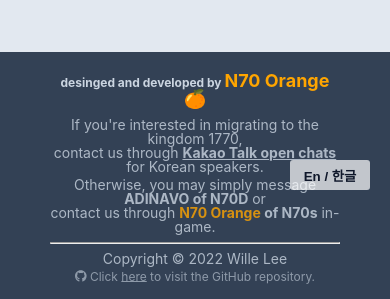
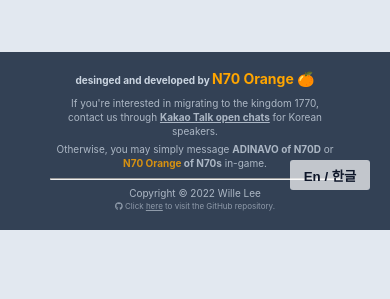
Before and after one commit to WilleLee/rok-supporter, a React (Create React App) app in the folder client/: page / in a window 390 px wide. Shown: the part 634-933 px from the top of the page. After the commit the page ends 864 px from the top, so only its background shows below. Built offline with nearby package versions, Linux system fonts and the light colour scheme.

Commit message:
add comments and basic divs to the about page

```diff
--- a/client/src/components/Footer.js
+++ b/client/src/components/Footer.js
@@ -11,10 +11,7 @@
   const { innerWidth } = useWindowSize();
   return (
     <>
-      <footer
-        className="footer__container"
-        style={innerWidth < 540 ? { textAlign: "center" } : {}}
-      >
+      <footer className={`footer__container ${innerWidth < 540 ? "sc" : ""}`}>
         <div className="footer__title_wrapper">
           <h4 className="footer__title">
             desinged and developed by <span>N70 Orange 🍊</span>
@@ -37,7 +34,7 @@
             </span>
             <span>
               Otherwise, you may simply message <strong>ADINAVO of N70D</strong>{" "}
-              or{innerWidth > 870 ? " " : <br />}contact us through{" "}
+              or{innerWidth > 870 ? " " : <br />}{" "}
               <strong>
                 <span style={{ color: "orange" }}>N70 Orange</span> of N70s
               </strong>{" "}
--- a/client/src/pages/AboutPage.js
+++ b/client/src/pages/AboutPage.js
@@ -1,23 +1,19 @@
 import { H1, H2 } from "../components/styled";
 import useWindowSize from "../hooks/useWindowSize";
+import "../styles/pages/about.scss";
+
+const $WELCOME_MESSAGE = "All Hail Captain and Fruits";
 
 const AboutPage = () => {
   const { innerWidth } = useWindowSize();
   return (
     <section>
       {innerWidth >= 540 ? (
-        <H1>All Hail Captain and Fruits</H1>
+        <H1>{$WELCOME_MESSAGE}</H1>
       ) : (
-        <H2>All Hail Captain and Fruits</H2>
+        <H2>{$WELCOME_MESSAGE}</H2>
       )}
-      <div
-        style={{
-          padding: "0 20px",
-          margin: "0 auto 30px",
-          display: "flex",
-          justifyContent: "center",
-        }}
-      >
+      <div className="about__iframe_container">
         <iframe
           width="560"
           height="315"
@@ -28,7 +24,13 @@
           allowFullScreen
         ></iframe>
       </div>
-      <p>
+      <div className="about__container" /*container*/>
+        <div /*introduce the kingdom as an unity of two different main alliances*/
+        ></div>
+        <div /*introduce main officers of the kingdom*/></div>
+        <div /*influential parties of the kingdom*/></div>
+        <div /*brief KvK history of the kingdom*/></div>
+        <div /*systems of KvK contribution and server events*/></div>
         왕국소개 페이지 fruit fruit fruit fruitfruit fruitfruit fruitfruit
         fruitfruit fruitfruit fruitfruit fruitfruit fruitfruit fruitfruit
         fruitfruit fruitfruit fruitfruit fruitfruit fruitfruit fruitfruit
@@ -149,7 +151,7 @@
         fruitfruit fruitfruit fruitfruit fruitfruit fruitfruit fruitfruit
         fruitfruit fruitfruit fruitfruit fruitfruit fruitfruit fruitfruit
         fruitfruit fruitfruit fruitfruit fruitfruit fruitfruit fruit
-      </p>
+      </div>
     </section>
   );
 };
--- a/client/src/styles/components/footer.scss
+++ b/client/src/styles/components/footer.scss
@@ -5,6 +5,29 @@
   padding: 20px 50px;
   background-color: $bg-color-dark;
   color: $txt-color-dark;
+  &.sc {
+    text-align: center;
+    .footer__title_wrapper {
+      h4 {
+        font-size: 10px;
+        span {
+          font-size: 14px;
+        }
+      }
+    }
+    .footer__front_message {
+      line-height: 14px;
+      font-size: 10px;
+    }
+    .footer__copyrights {
+      span {
+        font-size: 8px;
+      }
+      span:first-child {
+        font-size: 10px;
+      }
+    }
+  }
 }
 .footer__title_wrapper {
   margin-bottom: 10px;
@@ -24,6 +47,7 @@
   display: flex;
   flex-direction: column;
   gap: 4px;
+  line-height: 17px;
 }
 
 .footer__copyrights {
--- a/client/src/styles/components/header.scss
+++ b/client/src/styles/components/header.scss
@@ -108,6 +108,7 @@
         padding: 20px 10px 0;
         background-color: white;
         span {
+          font-weight: bold;
           color: $txt-color-light;
           opacity: 0.7;
           &:hover {
--- /dev/null
+++ b/client/src/styles/pages/about.scss
@@ -0,0 +1,11 @@
+.about__iframe_container {
+  padding: 0 20px;
+  margin: 0 auto 30px;
+  display: flex;
+  justify-content: center;
+}
+
+.about__container {
+  width: 100%;
+  padding: 0 30px;
+}
```
